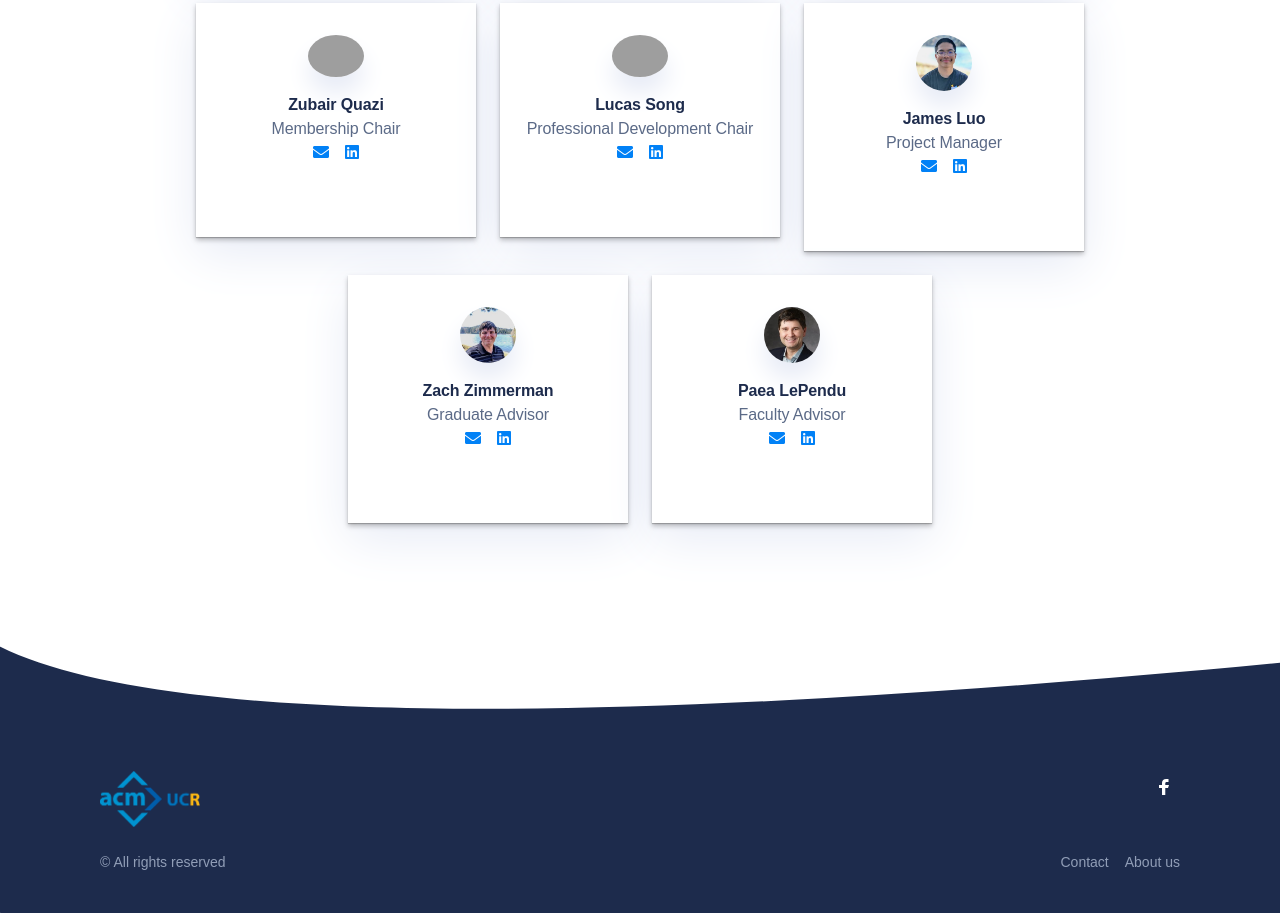
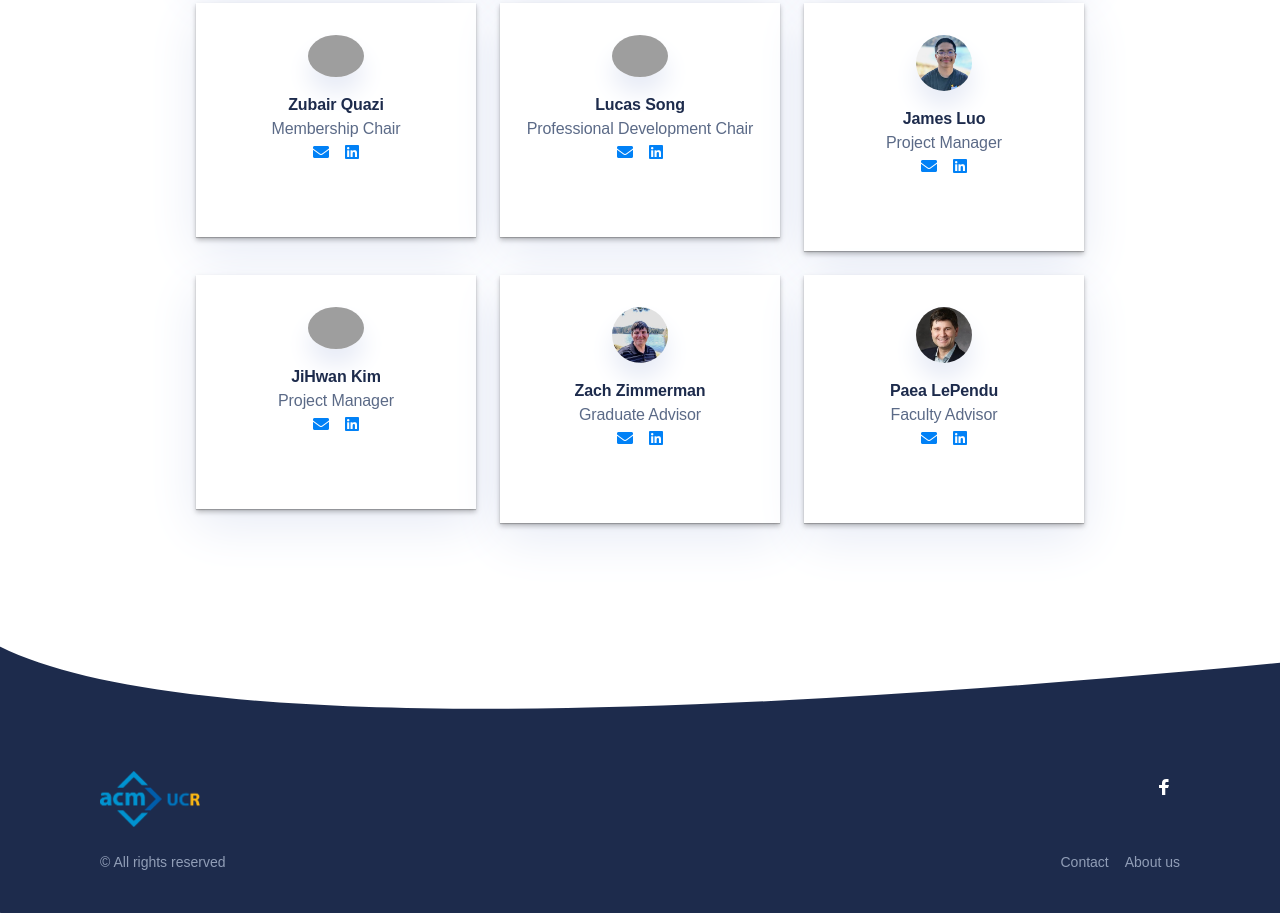
Before and after one commit to DanialBeg/acm-basilisk, a website: page officers.html in a window 1280 px wide. Shown: the part 830-1743 px from the top of the page. Drawn offline with nearby package versions, Linux system fonts and the light colour scheme; grey boxes are pictures that could not be loaded; a web font is replaced by a local one.

Commit message:
Updated website with new officers

```diff
--- a/officers.html
+++ b/officers.html
@@ -298,6 +298,33 @@
 								</div>
 							</div>
                             <div class="testimonial text-center text-xs is-revealing">
+                                <div class="testimonial-inner">
+                                    <div class="testimonial-main">
+                                        <div class="testimonial-header">
+                                            <img class="mb-16" src="dist/images/jihwan.jpg" alt="JiHwan Kim">
+                                        </div>
+                                    </div>
+                                    <div class="testimonial-footer">
+                                        <div class="testimonial-name">JiHwan Kim</div>
+                                        <div class="testimonial-link">
+                                            Project Manager
+                                        </div>
+                                        <ul class="footer-links list-reset" style="justify-content: center">
+                                            <li>
+                                                <a href="mailto:jihwan@acmucr.org">
+                                                    <i class="fas fa-envelope"></i>
+                                                </a>
+                                            </li>
+                                            <li>
+                                                <a href="https://www.linkedin.com/in/jkim393/">
+                                                    <i class="fab fa-linkedin"></i>
+                                                </a>
+                                            </li>
+                                        </ul>
+                                    </div>
+                                </div>
+                            </div>
+                            <div class="testimonial text-center text-xs is-revealing">
 								<div class="testimonial-inner">
 									<div class="testimonial-main">
 										<div class="testimonial-header">
```
Also changed, not shown: src/images/misko.jpg (added), 2 other files.
